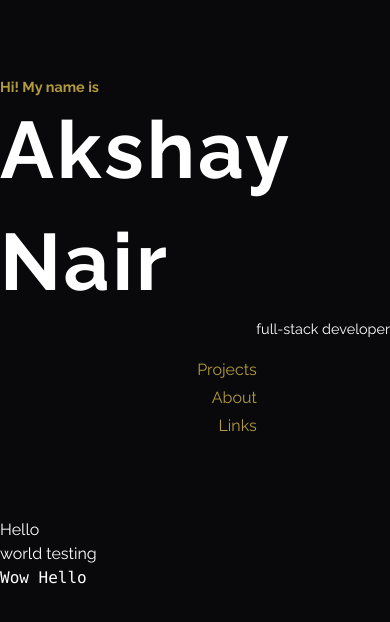
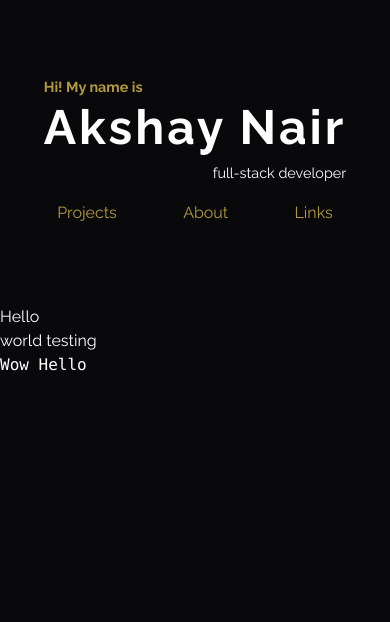
Before and after one commit to phenax/ediblemonad.dev, a Next.js app: page /blog/posts/hello in a window 390 px wide. Shown: the top 622 px of the page. Built offline with nearby package versions, Linux system fonts and the light colour scheme.

Commit message:
feat: header responsive

```diff
--- a/components/Header.tsx
+++ b/components/Header.tsx
@@ -13,10 +13,10 @@ const navLinks = [
 export const Header = () => (
   <header className={styles.header}>
     <div className={styles.headerName}>
-      <h1 className={styles.headerTitle}>Akshay Nair</h1>
+      <h1 className={`${styles.headerTitle} text-4xl md:text-6xl`}>Akshay Nair</h1>
       <div className={styles.headerSubtitle}>full-stack developer</div>
     </div>
-    <div className="inline-block text-right align-top" style={{ margin: '0.8rem 0 0 4rem' }}>
+    <div className="text-right flex px-6 justify-around md:pl-6 md:pr-0 md:align-top md:inline-block" style={{ marginTop: '0.8rem' }}>
       {navLinks.map(({ name, link }) => (
         <div key={name} className="pt-1">
           <Link
--- a/styles/layout.module.css
+++ b/styles/layout.module.css
@@ -31,7 +31,6 @@
 }
 
 .headerTitle {
-  font-size: 5rem;
   font-weight: bold;
   letter-spacing: 3px;
   line-height: 1.4em;
--- a/tailwind.config.cjs
+++ b/tailwind.config.cjs
@@ -6,6 +6,11 @@ module.exports = {
   ],
   theme: {
     extend: {},
+    fontSize: {
+      '4xl': '3rem',
+      '5xl': '4rem',
+      '6xl': '5rem',
+    }
   },
   plugins: [
     require("@tailwindcss/typography")
```
